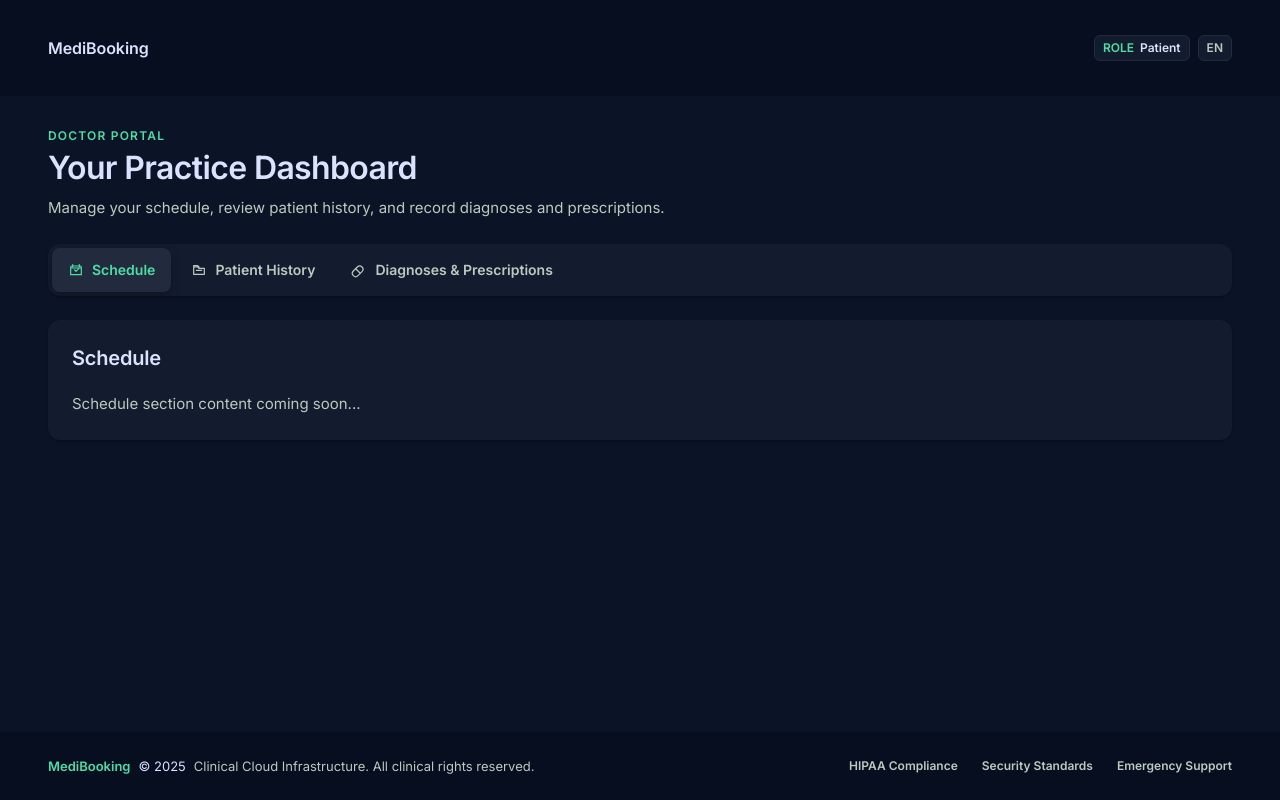
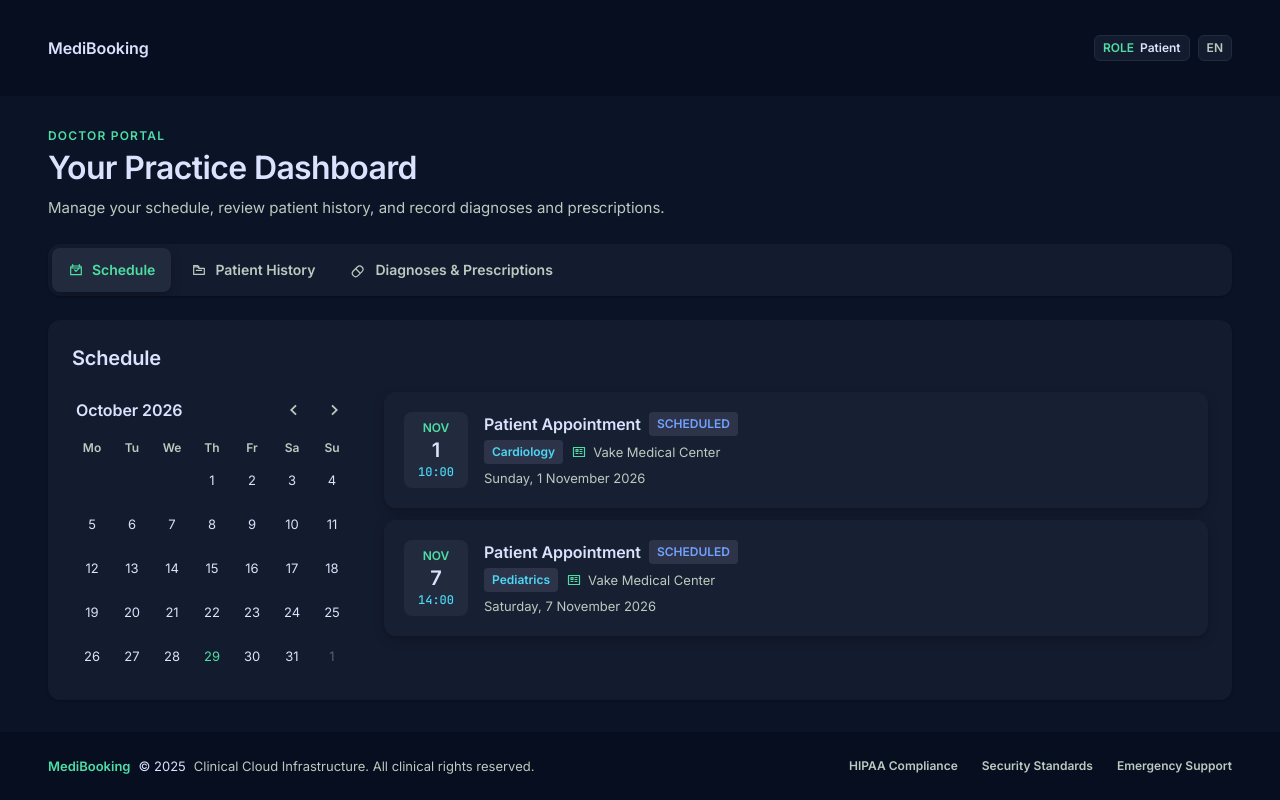
Before and after one commit to MishSoft/medibooking, a React (Vite) app in the folder client/: page /dashboard/doctor in a window 1280 px wide. Built offline with nearby package versions, Linux system fonts and the light colour scheme.

Commit message:
feat(doctor-dashboard): Add schedule section with calendar view
Implemented schedule section for doctors to view their appointments
and manage their work calendar using a date picker and appointment list.

```diff
--- /dev/null
+++ b/client/src/components/doctor/DoctorAppointmentCard.tsx
@@ -0,0 +1,72 @@
+import { format } from "date-fns";
+import { ClinicBuildingIcon } from "../../assets/icons/Icons";
+import type { Appointment } from "../../types/appointment";
+import Button from "../../shared/ui/Button";
+import Tag from "../../shared/ui/Tag";
+import { getDoctorName } from "../doctors/DoctorCard";
+import AppointmentStatusBadge from "../appointments/AppointmentStatusBadge";
+
+type DoctorAppointmentCardProps = {
+  appointment: Appointment;
+  onComplete?: (appointment: Appointment) => void;
+};
+
+function DoctorAppointmentCard({
+  appointment,
+  onComplete,
+}: DoctorAppointmentCardProps) {
+  const { doctor, status, notes } = appointment;
+  const startsAt = new Date(appointment.startsAt);
+
+  return (
+    <article className="flex flex-col gap-4 rounded-xl bg-surface-container p-4 shadow-elevation-2 sm:flex-row sm:items-center sm:p-5">
+      <time
+        className="flex w-16 shrink-0 flex-col items-center rounded-lg bg-surface-container-high py-2"
+        dateTime={appointment.startsAt}
+      >
+        <span className="text-label-md text-primary">
+          {format(startsAt, "MMM").toUpperCase()}
+        </span>
+        <span className="text-headline-md">{format(startsAt, "d")}</span>
+        <span className="font-code text-code-sm text-secondary">
+          {format(startsAt, "HH:mm")}
+        </span>
+      </time>
+
+      <div className="flex min-w-0 flex-1 items-start gap-3">
+        <div className="min-w-0 space-y-1">
+          <div className="flex flex-wrap items-center gap-2">
+            <h3 className="text-headline-sm">Patient Appointment</h3>
+            <AppointmentStatusBadge status={status} />
+          </div>
+          <div className="flex flex-wrap items-center gap-2 text-body-sm text-on-surface-variant">
+            <Tag tone="secondary">{doctor.specialty}</Tag>
+            <span className="inline-flex items-center gap-1.5">
+              <ClinicBuildingIcon
+                aria-hidden="true"
+                className="h-4 w-4 text-primary"
+              />
+              {doctor.clinic.name}
+            </span>
+          </div>
+          <p className="text-body-sm text-on-surface-variant">
+            {format(startsAt, "EEEE, d MMMM yyyy")}
+          </p>
+          {notes && <p className="text-body-sm text-on-surface">{notes}</p>}
+        </div>
+      </div>
+
+      {onComplete && (
+        <Button
+          className="sm:self-center"
+          onClick={() => onComplete(appointment)}
+          variant="secondary"
+        >
+          Complete
+        </Button>
+      )}
+    </article>
+  );
+}
+
+export default DoctorAppointmentCard;
--- a/client/src/components/doctor/ScheduleSection.tsx
+++ b/client/src/components/doctor/ScheduleSection.tsx
@@ -1,8 +1,81 @@
+import { useState } from "react";
+import { startOfToday } from "date-fns";
+import { PractitionerCalendarIcon } from "../../assets/icons/Icons";
+import { useAppointments } from "../../hooks/useAppointments";
+import {
+  getUpcomingAppointments,
+} from "../../utils/appointments";
+import DatePicker from "../../shared/ui/DatePicker";
+import QueryState from "../../shared/ui/QueryState";
+import EmptyState from "../../shared/ui/EmptyState";
+import DoctorAppointmentCard from "./DoctorAppointmentCard";
+
 function ScheduleSection() {
+  const [selectedDate, setSelectedDate] = useState<Date>();
+  const { data = [], isPending, error } = useAppointments();
+  const upcomingAppointments = getUpcomingAppointments(data);
+
+  const appointmentsForDate = selectedDate
+    ? upcomingAppointments.filter((apt) => {
+        const aptDate = new Date(apt.startsAt);
+        return (
+          aptDate.getFullYear() === selectedDate.getFullYear() &&
+          aptDate.getMonth() === selectedDate.getMonth() &&
+          aptDate.getDate() === selectedDate.getDate()
+        );
+      })
+    : upcomingAppointments;
+
+  const hasAppointmentsToday =
+    upcomingAppointments.length > 0 && !selectedDate;
+
   return (
-    <div className="text-body-md text-on-surface-variant">
-      <p>Schedule section content coming soon...</p>
-    </div>
+    <QueryState error={error} isPending={isPending}>
+      <div className="grid gap-8 md:grid-cols-[auto_1fr]">
+        <div className="flex justify-center md:block">
+          <DatePicker
+            endMonth={new Date(Date.now() + 90 * 24 * 60 * 60 * 1000)}
+            onSelect={setSelectedDate}
+            selected={selectedDate}
+            startMonth={startOfToday()}
+          />
+        </div>
+
+        <div className="space-y-4">
+          {appointmentsForDate.length > 0 ? (
+            <div className="space-y-3">
+              {selectedDate && (
+                <p className="text-label-md text-on-surface-variant">
+                  {appointmentsForDate.length} appointment
+                  {appointmentsForDate.length === 1 ? "" : "s"} on{" "}
+                  {selectedDate.toLocaleDateString("en-US", {
+                    month: "long",
+                    day: "numeric",
+                    year: "numeric",
+                  })}
+                </p>
+              )}
+              {appointmentsForDate.map((appointment) => (
+                <DoctorAppointmentCard
+                  key={appointment.id}
+                  appointment={appointment}
+                />
+              ))}
+            </div>
+          ) : (
+            <EmptyState
+              description={
+                selectedDate
+                  ? "No appointments scheduled for this date."
+                  : "No upcoming appointments scheduled."
+              }
+              icon={PractitionerCalendarIcon}
+              title="No appointments"
+            />
+          )}
+        </div>
+      </div>
+    </QueryState>
   );
 }
 
```
